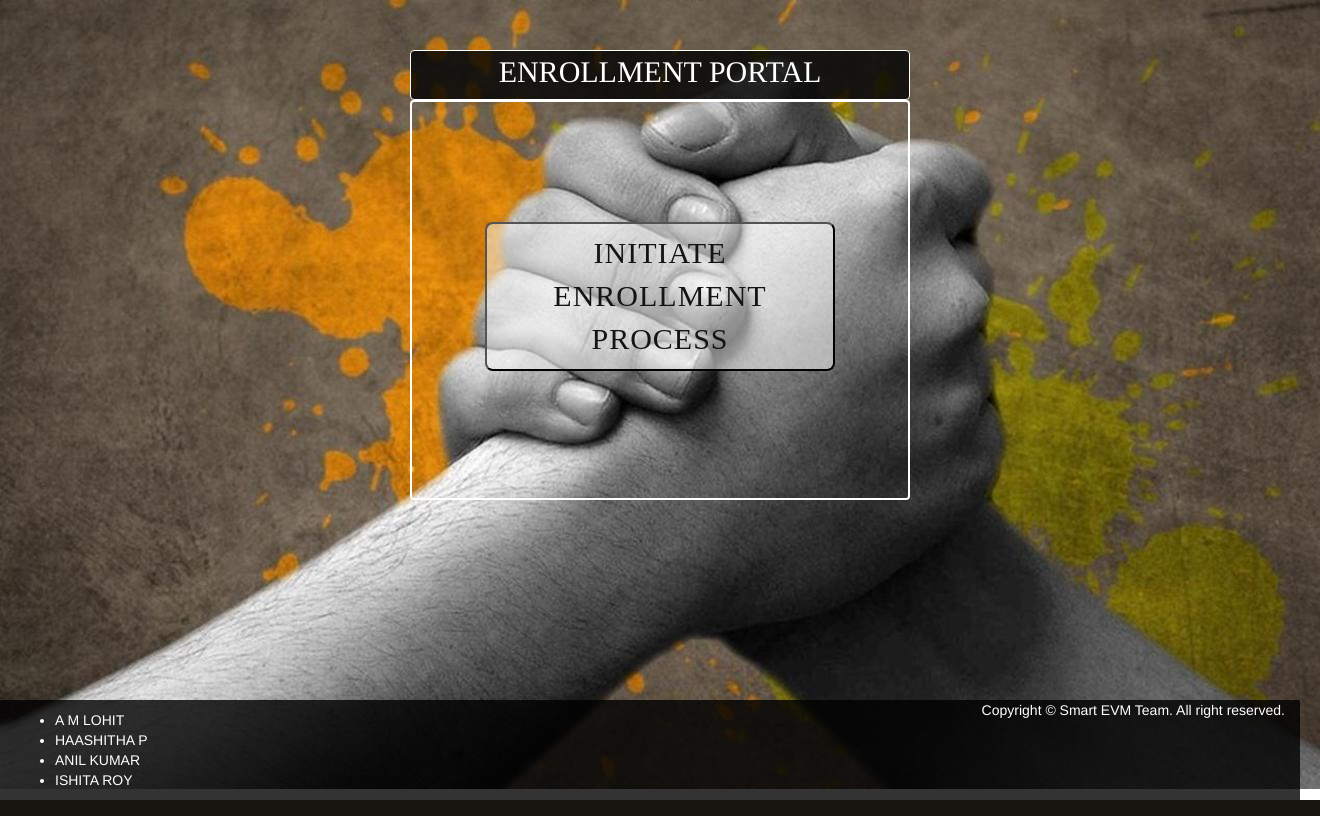
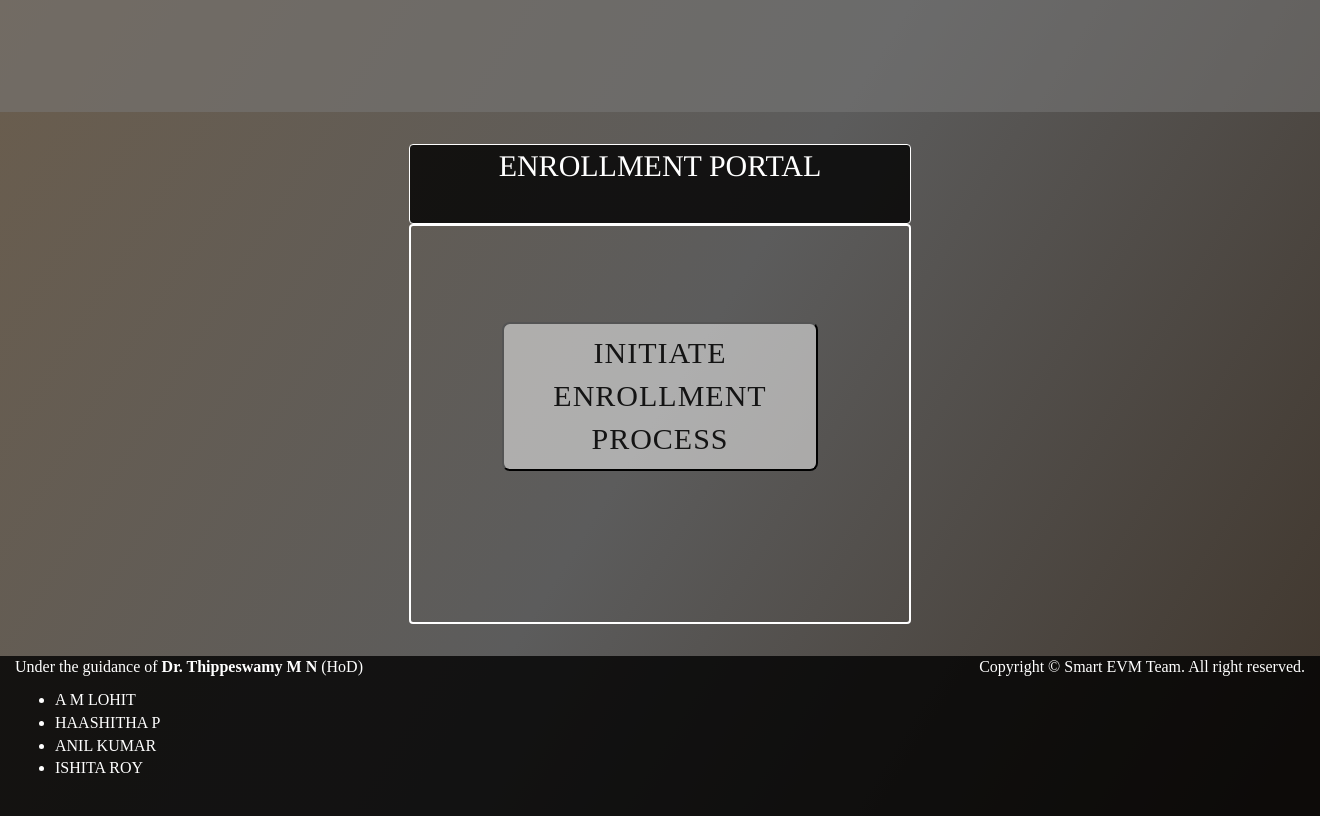
Before and after one commit to akushwah95/finalProject, a Django app: page /smartEvm/enrollment in a window 1320 px wide. Run offline with Django 3.2, Linux system fonts and the light colour scheme; some libraries are stand-ins or nearby versions.

Commit message:
Modification as on 14-APRIL-2017 11:50 PM

```diff
--- /dev/null
+++ b/smartEvm/static/css/background.css
@@ -0,0 +1,172 @@
+body {
+	background: -moz-linear-gradient(bottom right, rgb(63, 53, 43), rgb(92, 92, 92), rgb(106, 93, 77));
+	background: -webkit-linear-gradient(bottom right, rgb(63, 53, 43), rgb(92, 92, 92), rgb(106, 93, 77));
+}
+
+.header {
+	width: 100%;
+	height: 14vh;
+	background-color: black;
+	background: rgba(122, 122, 122, 0.5);
+}
+
+.mbody {
+	width: 100%;
+	height: 68vh;
+}
+
+.footer-bottom {
+	width: 100%;
+	height: 20vh;
+	color: white;
+	background: rgba( 0, 0, 0, 0.8);
+	font-family: "Times New Roman", Times, serif;
+	font-size: 16px;
+}
+
+a {
+	font-size: 20px;
+	color: #fff;
+}
+
+.semi-transparent-button {
+	font-size: 30px;
+	font-family: "Times New Roman", Times, serif;
+	display: block;
+	box-sizing: border-box;
+	margin: 0 auto;
+	padding: 8px;
+	background: #fff; /* fallback color for old browsers */
+	background: rgba(255, 255, 255, 0.5);
+	border-radius: 8px;
+	color: rgb( 20, 20, 20);
+	text-align: center;
+	text-decoration: none;
+	letter-spacing: 1px;
+	transition: all 0.3s ease-out;
+}
+
+/* Portals CSS code section */
+#a_header {
+	height: 10vh;
+	background-color: rgba(0, 0, 0, 0.8);
+	font-family: Times, serif;
+	color: white;
+	font-size: 30px;
+	border: solid 1px white;
+	border-radius: 4px;
+}
+
+#a_body {
+	height: 50vh;
+	border: solid 2px white;
+	border-radius: 4px;
+}
+
+/* Enroll.html CSS code section*/
+#enroll_portal_header {
+	height: 8vh;
+	background-color: rgba(0, 0, 0, 0.8);
+	font-family: "Times New Roman", Times, serif;
+	color: white;
+	font-size: 30px;
+	border: solid 1px white;
+	border-radius: 4px;
+}
+
+#enroll_portal_body {
+	padding-top: 5vh;
+	height: 35vw;
+	border: solid 2px white;
+	border-radius: 4px;
+	font-family: "Times New Roman", Times, serif;
+	font-size: 22px;
+	color: white;
+}
+
+/* Confirmation.html CSS code section */
+.alert_msg_div {
+	width: 36vw;
+	border: solid 1px white;
+	border-radius: 4px;
+	background-color: rgba(200,200,200,0.9);
+}
+
+.alert_msg_header {
+	background-color: white;
+	width: 36vw;
+	height: 8vh;
+	font-family: "Times New Roman", Times, serif;
+	font-size: 30px;
+}
+
+.alert_msg_body {
+	font-family: "Times New Roman",Times, serif;
+	font-size: 30px;
+	height: 30vh;
+}
+
+.alert {
+	padding-top: 8vh;
+	height: 30vh;
+}
+
+/* Vote.hmtl css code section */
+#fetch_details {
+	width: 42.5vw;
+	height: 60vh;
+	border: solid 2px white;
+	border-radius: 4px;
+	font-family: Times, serif;
+	font-size: 22px;
+	color: white;
+	float: left;
+
+}
+
+#fetch_details input {
+	float: right;
+	width: 28vw;
+	height: 30px;
+	text-align: center;
+	color: black;
+}
+
+#voting_body {
+	width: 42.5vw;
+	height: 60vh;
+	border: solid 2px white;
+	border-radius: 4px;
+	font-family: Times, serif;
+	font-size: 22px;
+	color: white;
+	float: right;
+}
+
+#fetch_details_header {
+	height: 8vh;
+	background-color: rgba(0, 0, 0, 0.8);
+	font-family: Times, serif;
+	color: white;
+	font-size: 30px;
+	border: solid 1px white;
+	border-radius: 4px;
+}
+
+#fetch_details_body {
+	padding-top: 22px;
+}
+
+#voting_body_details {
+	padding-top: 22px;
+}
+
+#voting_body_header {
+	height: 8vh;
+	background-color: rgba(0, 0, 0, 0.8);
+	font-family: Times, serif;
+	color: white;
+	font-size: 30px;
+	border: solid 1px white;
+	border-radius: 4px;
+}
--- a/smartEvm/static/css/home.css
+++ b/smartEvm/static/css/home.css
@@ -1,38 +1,45 @@
 body {
+	width: 100%;
+	height: 100%;
 	background-repeat: no-repeat;
 	background-image: url(/static/images/ec-wallpaper.jpg);
 }
 
 .header {
-	width: auto;
-	height: 90px;
+	width: 100%;
+	height: 25vh;
 	background-color: black;
 	background: rgba(122, 122, 122, 0.5);
 }
 
+.mbody {
+	width: 100%;
+	height: 70vh;
+}
+
+.footer-bottom {
+	width: 100%;
+	height: 20vh;
+	color: white;
+	background: rgba( 0, 0, 0, 0.8);
+	font-family: "Times New Roman", Times, serif;
+	font-size: 16px;
+}
+
 .navbar-inverse {
 	background: rgba( 0, 0, 0, 0.8);
-	position: relative;
-	top: 40px;
 	border: none;
 	border-radius: 2px;
 }
 
 input {
-	min-width: 350px;
-	height: 40px;
+	width: 30vw;
+	height: 6vh;
 	text-align: center;
 	background: rgba(180, 180, 180, 0.5);
 	font-size: 20px;
 	color: white;
 }
-
-.mbody {
-	width: auto;
-	position: relative;
-	min-height: 500px;
-}
-
 
 a {
 	font-size: 20px;
@@ -40,32 +47,42 @@ a {
 }
 
 .semi-transparent-button {
-	position: relative;
-	top: 400px;
-	left: center;
+	width: 30vh;
 	font-size: 30px;
-	font-family: anivers;
+	font-family: "Times New Roman", Times, serif;
 	display: block;
 	box-sizing: border-box;
 	margin: 0 auto;
 	padding: 8px;
-	max-width: 350px;
 	background: #fff; /* fallback color for old browsers */
 	background: rgba(255, 255, 255, 0.5);
 	border-radius: 8px;
-	color: rgb( 50, 50, 50);
+	color: rgb( 20, 20, 20);
 	text-align: center;
 	text-decoration: none;
 	letter-spacing: 1px;
 	transition: all 0.3s ease-out;
 }
 
-.footer-bottom {
-	color: white;
-	position: absolute;
-	bottom: 0;
-	background: rgba( 0, 0, 0, 0.8);
-	min-height: 100px;
-	width: auto;
-	min-width: 1300px;
+.contact {
+	padding-top: 1vh;
+	width: 40vw;
+	height: 58vh;
+	border: solid 2px rgba(255, 255, 255, 0.5);
 }
+
+.contact_header {
+	font-family: Times, serif;
+	font-size: 40px;
+	color: black;
+	font-weight: bolder;
+}
+
+.about_content {
+	background-color: rgba(200, 200, 200, 0.9);
+	height: 60vh;
+	text-align: justify;
+	border-radius: 8px;
+	padding: 2vh;
+	font-family: "Times New Roman", Times, serif;
+}
--- a/smartEvm/templates/enrollment.html
+++ b/smartEvm/templates/enrollment.html
@@ -7,57 +7,29 @@
 		<link rel="stylesheet" type="text/css" href="/static/css/bootstrap.min.css">
 		<script type="text/javascript" src="/static/js/bootstrap.min.js"></script>
 		<link href="//maxcdn.bootstrapcdn.com/font-awesome/4.2.0/css/font-awesome.min.css" rel="stylesheet">
-		<link rel="stylesheet" type="text/css" href="/static/css/home.css">
+		<link rel="stylesheet" type="text/css" href="/static/css/background.css">
 
 		<style type="text/css">
+
+			.mbody {
+				padding-top: 4vh;
+			}
+
 			.semi-transparent-button {
 				position: relative;
-				top: 120px;
-				font-size: 30px;
-				font-family: "Times New Roman", Times, serif;
-				display: block;
-				box-sizing: border-box;
-				margin: 0 auto;
-				padding: 8px;
-				max-width: 350px;
-				background: #fff; /* fallback color for old browsers */
-				background: rgba(255, 255, 255, 0.5);
-				border-radius: 8px;
-				color: rgb( 20, 20, 20);
-				text-align: center;
-				text-decoration: none;
-				letter-spacing: 1px;
-				transition: all 0.3s ease-out;
+				top: 12vh;
+				width: 24vw;
 			}
+		</style>
 
-			#enroll_header {
-				min-height: 50px;
-				background-color: rgba(0, 0, 0, 0.8);
-				font-family: Times, serif;
-				color: white;
-				font-size: 30px;
-				border: solid 1px white;
-				border-radius: 4px;
-			}
-
-			#enroll_body {
-				min-height: 400px;
-				border: solid 2px white;
-				border-radius: 4px;
-			}
-
-			body {
-				background: -moz-linear-gradient(bottom right, rgb(63, 53, 43), rgb(92, 92, 92), rgb(106, 93, 77));
-				background: linear-gradient(bottom right, rgb(63, 53, 43), rgb(92, 92, 92), rgb(106, 93, 77));
-			}
-
-		</style>
 	</head>
 	<body>
+		<div class="header"></div>
+		<div class="mbody">
 			<center>
-			<div style="width: 500px; padding-top: 50px;">
-				<div id="enroll_header">ENROLLMENT PORTAL</div>
-				<div id="enroll_body">
+				<div style="width: 38vw;">
+					<div id="a_header">ENROLLMENT PORTAL</div>
+					<div id="a_body">
 						<form action="pre_enroll" method="GET">
 							{% csrf_token %}
 							<button class="semi-transparent-button">
@@ -67,11 +39,12 @@
 					</div>
 				</div>
 			</center>
-		<div>
-			<footer style="position: absolute; bottom: 0;">
+		</div>
+		<footer>
 		    <div class="footer-bottom">
 		        <div class="container-fluid">
 		            <p class="pull-right"> Copyright © Smart EVM Team. All right reserved. </p>
+		            <p>Under the guidance of <strong> Dr. Thippeswamy M N </strong> (HoD)</p>
 		            <p>
 		            	<ul>
 		            		<li>A M LOHIT</li>
@@ -83,6 +56,5 @@
 		        </div>
 		    </div>
 		</footer>
-		</div>
 	</body>
 </html>
```
Also changed, not shown: smartEvm/templates/about.html (+11 -21 lines), smartEvm/templates/authentication.html (+17 -45 lines), smartEvm/templates/confirmation.html (+31 -37 lines), smartEvm/templates/contact.html (+10 -41 lines), smartEvm/templates/enroll.html (+15 -56 lines), smartEvm/templates/home.html (+7 -2 lines), smartEvm/templates/vote.html (+10 -100 lines), db.sqlite3, smartEvm/static/images/nitte-logo.png (added), smartEvm/static/images/nmit-logo.png (added), smartEvm/static/images/nmit.png (added), 4 other files. Lines whose indentation alone changed are shown as unchanged.
